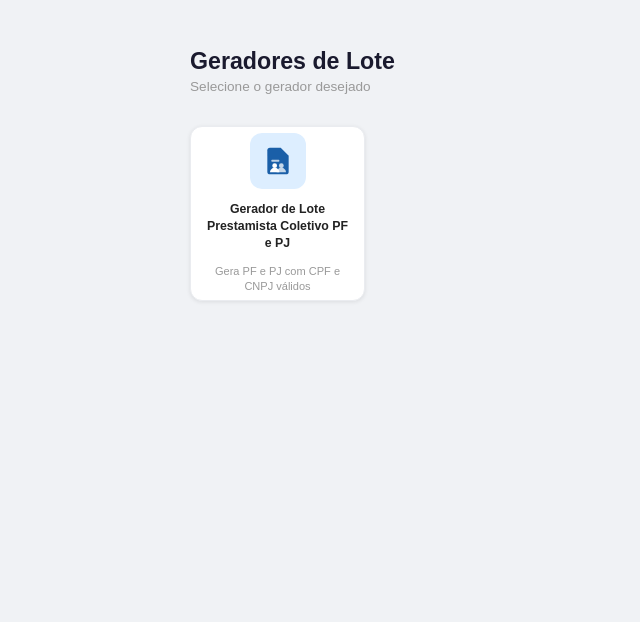
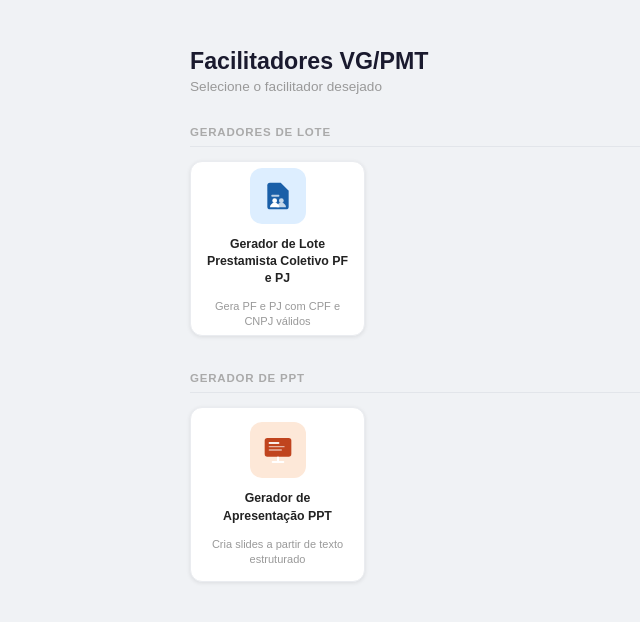
Before and after one commit to i4pro-gpaula/facilitadores-pmt, a Flask app: page / in a window 1280 px wide. Shown: the top 622 px of the page, without its empty margins (0-640 px from the left). Run offline with Flask 3, Linux system fonts and the light colour scheme.

Commit message:
Add gerador PPT, reestruturação projeto
feat: adiciona geração de PPT e reorganiza estrutura do projeto

- Adicionado .gitignore e pacote `modules/`
- Movido e renomeado `gerador_planilha_completa.py` para `modules/gerador_massa_pmt_pf_pj.py`
- Adicionado `modules/gerador_ppt.py` com processamento de PPTX e funções auxiliares

- Atualizado `app.py` para importar a partir de `modules/`
- Rota renomeada de `/gerador` para `/gerador-massa-pmt-pf-pj`
- Adicionados endpoints `/gerador-ppt` e `/gerador-ppt/gerar`
- Configurado caminho `MODELO_PPTX` e uso de `tempfile` para arquivos de saída
- Ajustado valor padrão da `secret_key`

- Adicionado `python-pptx` ao `requirements.txt`

- Substituído template antigo pela nova `templates/index.html`
- Adicionado `templates/geradorPPT.html`
- Atualizado `geradorLoteColetivoPFPJ.html` para usar o novo endpoint de POST
- Removido `templates/facilitadoresPMT.html` obsoleto

```diff
--- a/app.py
+++ b/app.py
@@ -1,22 +1,23 @@
 """
-Aplicação Web - Gerador de Lote de Importação
-Flask app para PythonAnywhere
+Facilitadores PMT - Aplicação Web Unificada
+Flask app para Render / PythonAnywhere
 """
 
 import io
 import os
-import sys
+import tempfile
 from datetime import datetime
 
 import pandas as pd
 from flask import Flask, flash, jsonify, redirect, render_template, request, send_file, url_for
 
-# Garante que o módulo gerador seja encontrado na mesma pasta
-sys.path.insert(0, os.path.dirname(__file__))
-from gerador_planilha_completa import GeradorPlanilhaCompleta
+from modules.gerador_massa_pmt_pf_pj import GeradorPlanilhaCompleta
+from modules.gerador_ppt import processar_texto, gerar_apresentacao_pptx, gerar_nome_arquivo
 
 app = Flask(__name__)
-app.secret_key = os.environ.get('SECRET_KEY', 'gerador_lote_importacao_2026')
+app.secret_key = os.environ.get('SECRET_KEY', 'facilitadores_pmt_2026')
+
+MODELO_PPTX = os.path.join(os.path.dirname(__file__), 'assets', 'modelo.pptx')
 
 
 def _erro(msg, is_fetch):
@@ -24,16 +25,16 @@ def _erro(msg, is_fetch):
     if is_fetch:
         return jsonify({'error': msg}), 400
     flash(msg, 'error')
-    return redirect(url_for('index'))
+    return redirect(url_for('gerador_massa_pmt_pf_pj'))
 
 
 @app.route('/')
 def home():
-    return render_template('facilitadoresPMT.html')
+    return render_template('index.html')
 
 
-@app.route('/gerador', methods=['GET', 'POST'])
-def index():
+@app.route('/gerador-massa-pmt-pf-pj', methods=['GET', 'POST'])
+def gerador_massa_pmt_pf_pj():
     if request.method == 'POST':
         is_fetch = request.headers.get('X-Fetch') == '1'
         # Validar e capturar entradas
@@ -192,8 +193,8 @@ def index():
             return _erro('Valores inválidos. Use apenas números inteiros.', is_fetch)
 
         # Gerar planilha em memória
-        gerador = GeradorPlanilhaCompleta()
-        df = gerador.gerar_planilha(num_pf, num_pj, num_pj_alfa, num_beneficiarios_pf=num_beneficiarios_pf, num_socios_pj=num_socios_pj, qtd_capital=qtd_capital, vl_capital=vl_capital, num_pf_nome_social=num_pf_nome_social, num_ben_nome_social=num_ben_nome_social, num_socio_nome_social=num_socio_nome_social, cd_produto=cd_produto, dt_adesao=dt_adesao, dt_cancelamento=dt_cancelamento, dt_proposta_val=dt_proposta_val, inicio_vig=inicio_vig, fim_vig=fim_vig, inicio_vig_endosso=inicio_vig_endosso, fim_vig_endosso=fim_vig_endosso, forma_pagamento=forma_pagamento, nro_apolice=nro_apolice, nro_sub=nro_sub, tpmovto=tpmovto, vencimento_str=vencimento_str, nr_grupo=nr_grupo, nr_cota=nr_cota, nm_bem=nm_bem, dt_inicio_consorcio=dt_inicio_consorcio, nr_meses_financiamento=nr_meses_financiamento, vl_saldo_devedor=vl_saldo_devedor, layout=layout_tipo)
+        gerador_obj = GeradorPlanilhaCompleta()
+        df = gerador_obj.gerar_planilha(num_pf, num_pj, num_pj_alfa, num_beneficiarios_pf=num_beneficiarios_pf, num_socios_pj=num_socios_pj, qtd_capital=qtd_capital, vl_capital=vl_capital, num_pf_nome_social=num_pf_nome_social, num_ben_nome_social=num_ben_nome_social, num_socio_nome_social=num_socio_nome_social, cd_produto=cd_produto, dt_adesao=dt_adesao, dt_cancelamento=dt_cancelamento, dt_proposta_val=dt_proposta_val, inicio_vig=inicio_vig, fim_vig=fim_vig, inicio_vig_endosso=inicio_vig_endosso, fim_vig_endosso=fim_vig_endosso, forma_pagamento=forma_pagamento, nro_apolice=nro_apolice, nro_sub=nro_sub, tpmovto=tpmovto, vencimento_str=vencimento_str, nr_grupo=nr_grupo, nr_cota=nr_cota, nm_bem=nm_bem, dt_inicio_consorcio=dt_inicio_consorcio, nr_meses_financiamento=nr_meses_financiamento, vl_saldo_devedor=vl_saldo_devedor, layout=layout_tipo)
 
         # Colunas que devem ser gravadas como texto explícito no xlsx.
         # Inclui datas (DD/MM/YYYY como string) e identificadores com zeros à esquerda.
@@ -247,5 +248,40 @@ def index():
     return render_template('geradorLoteColetivoPFPJ.html')
 
 
+# ---------------------------------------------------------------------------
+# Gerador de Apresentação PPT
+# ---------------------------------------------------------------------------
+
+@app.route('/gerador-ppt')
+def gerador_ppt():
+    return render_template('geradorPPT.html')
+
+
+@app.route('/gerador-ppt/gerar', methods=['POST'])
+def gerador_ppt_gerar():
+    texto = request.form.get('conteudo', '').strip()
+    if not texto:
+        return jsonify({'erro': 'Conteúdo não pode estar vazio'}), 400
+
+    try:
+        dados = processar_texto(texto)
+        nome_arquivo = gerar_nome_arquivo(dados['TITULO_APRESENTACAO'])
+
+        fd, tmp_path = tempfile.mkstemp(suffix='.pptx')
+        os.close(fd)
+        gerar_apresentacao_pptx(dados, MODELO_PPTX, tmp_path)
+
+        return send_file(
+            tmp_path,
+            as_attachment=True,
+            download_name=nome_arquivo,
+            mimetype='application/vnd.openxmlformats-officedocument.presentationml.presentation'
+        )
+    except ValueError as e:
+        return jsonify({'erro': str(e)}), 400
+    except Exception as e:
+        return jsonify({'erro': f'Erro ao gerar apresentação: {str(e)}'}), 500
+
+
 if __name__ == '__main__':
     app.run(debug=True)
--- a/requirements.txt
+++ b/requirements.txt
@@ -2,4 +2,5 @@ flask
 pandas
 faker
 openpyxl
+python-pptx
 gunicorn
--- a/templates/facilitadoresPMT.html
+++ /dev/null
@@ -1,119 +0,0 @@
-<!DOCTYPE html>
-<html lang="pt-BR">
-<head>
-    <meta charset="UTF-8">
-    <meta name="viewport" content="width=device-width, initial-scale=1.0">
-    <title>Facilitadores PMT</title>
-    <style>
-        * { box-sizing: border-box; margin: 0; padding: 0; }
-        body { font-family: Arial, sans-serif; background: #f0f2f5; padding: 48px 24px; }
-
-        .page-header {
-            max-width: 900px;
-            margin: 0 auto 32px auto;
-        }
-        .page-header h1 {
-            font-size: 1.45rem;
-            color: #1a1a2e;
-            margin-bottom: 4px;
-        }
-        .page-header p {
-            font-size: 0.85rem;
-            color: #999;
-        }
-
-        .card-grid {
-            max-width: 900px;
-            margin: 0 auto;
-            display: flex;
-            flex-wrap: wrap;
-            gap: 18px;
-        }
-
-        .card {
-            display: flex;
-            flex-direction: column;
-            align-items: center;
-            justify-content: center;
-            width: 175px;
-            height: 175px;
-            background: #fff;
-            border-radius: 12px;
-            box-shadow: 0 1px 4px rgba(0,0,0,0.09);
-            text-decoration: none;
-            color: #222;
-            padding: 20px 16px;
-            transition: box-shadow 0.18s ease, transform 0.18s ease;
-            text-align: center;
-            gap: 12px;
-            border: 1px solid #eaecf0;
-        }
-        .card:hover {
-            box-shadow: 0 6px 20px rgba(45,125,210,0.15);
-            transform: translateY(-3px);
-            border-color: #c5daf7;
-        }
-
-        .card-icon {
-            width: 56px;
-            height: 56px;
-            background: #ddeeff;
-            border-radius: 12px;
-            display: flex;
-            align-items: center;
-            justify-content: center;
-            flex-shrink: 0;
-        }
-        .card-icon svg {
-            width: 32px;
-            height: 32px;
-            fill: #1a5fa8;
-        }
-
-        .card-title {
-            font-size: 0.77rem;
-            font-weight: bold;
-            color: #222;
-            line-height: 1.4;
-        }
-        .card-desc {
-            font-size: 0.69rem;
-            color: #999;
-            line-height: 1.35;
-            font-weight: normal;
-        }
-    </style>
-</head>
-<body>
-
-    <div class="page-header">
-        <h1>Geradores de Lote</h1>
-        <p>Selecione o gerador desejado</p>
-    </div>
-
-    <div class="card-grid">
-
-        <a href="/gerador" class="card">
-            <div class="card-icon">
-                <svg viewBox="0 0 24 24" xmlns="http://www.w3.org/2000/svg">
-                    <!-- Documento com canto dobrado -->
-                    <path d="M14 2H6a2 2 0 0 0-2 2v16a2 2 0 0 0 2 2h12a2 2 0 0 0 2-2V8z"/>
-                    <path d="M14 2v6h6" fill="none" stroke="currentColor" stroke-width="0" opacity="0.3"/>
-                    <!-- Linha de texto no topo do documento -->
-                    <rect x="7" y="11" width="6" height="1.5" rx="0.5" fill="white" opacity="0.7"/>
-                    <!-- Pessoa 1 -->
-                    <circle cx="9.5" cy="15.5" r="1.8" fill="white"/>
-                    <path d="M6 20.5c0-1.9 1.6-3.5 3.5-3.5s3.5 1.6 3.5 3.5" fill="white"/>
-                    <!-- Pessoa 2 (deslocada) -->
-                    <circle cx="14.5" cy="15.5" r="1.8" fill="white" opacity="0.75"/>
-                    <path d="M11 20.5c0-1.9 1.6-3.5 3.5-3.5s3.5 1.6 3.5 3.5" fill="white" opacity="0.75"/>
-                </svg>
-            </div>
-            <span class="card-title">Gerador de Lote Prestamista Coletivo PF e PJ</span>
-            <span class="card-desc">Gera PF e PJ com CPF e CNPJ válidos</span>
-        </a>
-
-    </div>
-
-</body>
-</html>
--- a/templates/geradorLoteColetivoPFPJ.html
+++ b/templates/geradorLoteColetivoPFPJ.html
@@ -761,7 +761,7 @@
             document.getElementById('loading-msg').style.display = 'block';
 
             try {
-                var resp = await fetch('/gerador', {
+                var resp = await fetch('/gerador-massa-pmt-pf-pj', {
                     method: 'POST',
                     headers: { 'X-Fetch': '1' },
                     body: new FormData(this)
--- /dev/null
+++ b/templates/index.html
@@ -0,0 +1,158 @@
+<!DOCTYPE html>
+<html lang="pt-BR">
+<head>
+    <meta charset="UTF-8">
+    <meta name="viewport" content="width=device-width, initial-scale=1.0">
+    <title>Facilitadores - VG/PMT</title>
+    <style>
+        * { box-sizing: border-box; margin: 0; padding: 0; }
+        body { font-family: Arial, sans-serif; background: #f0f2f5; padding: 48px 24px; }
+
+        .page-header {
+            max-width: 900px;
+            margin: 0 auto 32px auto;
+        }
+        .page-header h1 {
+            font-size: 1.45rem;
+            color: #1a1a2e;
+            margin-bottom: 4px;
+        }
+        .page-header p {
+            font-size: 0.85rem;
+            color: #999;
+        }
+
+        .section {
+            max-width: 900px;
+            margin: 0 auto 36px auto;
+        }
+        .section-title {
+            font-size: 0.72rem;
+            font-weight: bold;
+            text-transform: uppercase;
+            letter-spacing: 0.8px;
+            color: #aaa;
+            margin-bottom: 14px;
+            padding-bottom: 8px;
+            border-bottom: 1px solid #e2e5ea;
+        }
+
+        .card-grid {
+            display: flex;
+            flex-wrap: wrap;
+            gap: 18px;
+        }
+
+        .card {
+            display: flex;
+            flex-direction: column;
+            align-items: center;
+            justify-content: center;
+            width: 175px;
+            height: 175px;
+            background: #fff;
+            border-radius: 12px;
+            box-shadow: 0 1px 4px rgba(0,0,0,0.09);
+            text-decoration: none;
+            color: #222;
+            padding: 20px 16px;
+            transition: box-shadow 0.18s ease, transform 0.18s ease;
+            text-align: center;
+            gap: 12px;
+            border: 1px solid #eaecf0;
+        }
+        .card:hover {
+            box-shadow: 0 6px 20px rgba(45,125,210,0.15);
+            transform: translateY(-3px);
+            border-color: #c5daf7;
+        }
+
+        .card-icon {
+            width: 56px;
+            height: 56px;
+            background: #ddeeff;
+            border-radius: 12px;
+            display: flex;
+            align-items: center;
+            justify-content: center;
+            flex-shrink: 0;
+        }
+        .card-icon svg {
+            width: 32px;
+            height: 32px;
+            fill: #1a5fa8;
+        }
+        .card-icon.ppt {
+            background: #fde8d8;
+        }
+        .card-icon.ppt svg {
+            fill: #c0441e;
+        }
+
+        .card-title {
+            font-size: 0.77rem;
+            font-weight: bold;
+            color: #222;
+            line-height: 1.4;
+        }
+        .card-desc {
+            font-size: 0.69rem;
+            color: #999;
+            line-height: 1.35;
+            font-weight: normal;
+        }
+    </style>
+</head>
+<body>
+
+    <div class="page-header">
+        <h1>Facilitadores VG/PMT</h1>
+        <p>Selecione o facilitador desejado</p>
+    </div>
+
+    <div class="section">
+        <div class="section-title">Geradores de Lote</div>
+        <div class="card-grid">
+
+            <a href="/gerador-massa-pmt-pf-pj" class="card">
+                <div class="card-icon">
+                    <svg viewBox="0 0 24 24" xmlns="http://www.w3.org/2000/svg">
+                        <path d="M14 2H6a2 2 0 0 0-2 2v16a2 2 0 0 0 2 2h12a2 2 0 0 0 2-2V8z"/>
+                        <rect x="7" y="11" width="6" height="1.5" rx="0.5" fill="white" opacity="0.7"/>
+                        <circle cx="9.5" cy="15.5" r="1.8" fill="white"/>
+                        <path d="M6 20.5c0-1.9 1.6-3.5 3.5-3.5s3.5 1.6 3.5 3.5" fill="white"/>
+                        <circle cx="14.5" cy="15.5" r="1.8" fill="white" opacity="0.75"/>
+                        <path d="M11 20.5c0-1.9 1.6-3.5 3.5-3.5s3.5 1.6 3.5 3.5" fill="white" opacity="0.75"/>
+                    </svg>
+                </div>
+                <span class="card-title">Gerador de Lote Prestamista Coletivo PF e PJ</span>
+                <span class="card-desc">Gera PF e PJ com CPF e CNPJ válidos</span>
+            </a>
+
+        </div>
+    </div>
+
+    <div class="section">
+        <div class="section-title">Gerador de PPT</div>
+        <div class="card-grid">
+
+            <a href="/gerador-ppt" class="card">
+                <div class="card-icon ppt">
+                    <svg viewBox="0 0 24 24" xmlns="http://www.w3.org/2000/svg">
+                        <rect x="2" y="3" width="20" height="14" rx="2"/>
+                        <rect x="5" y="6" width="8" height="1.5" rx="0.5" fill="white" opacity="0.9"/>
+                        <rect x="5" y="9" width="12" height="1" rx="0.5" fill="white" opacity="0.6"/>
+                        <rect x="5" y="11.5" width="10" height="1" rx="0.5" fill="white" opacity="0.6"/>
+                        <path d="M12 17v4" stroke="white" stroke-width="1.5" fill="none"/>
+                        <path d="M8 21h8" stroke="white" stroke-width="1.5" fill="none" stroke-linecap="round"/>
+                    </svg>
+                </div>
+                <span class="card-title">Gerador de Apresentação PPT</span>
+                <span class="card-desc">Cria slides a partir de texto estruturado</span>
+            </a>
+
+        </div>
+    </div>
+
+</body>
+</html>
```
Also changed, not shown: modules/gerador_ppt.py (added, +201 -0 lines), templates/geradorPPT.html (added, +191 -0 lines), modules/__init__.py (added), modules/gerador_massa_pmt_pf_pj.py (renamed from gerador_planilha_completa.py), 1 other file.
